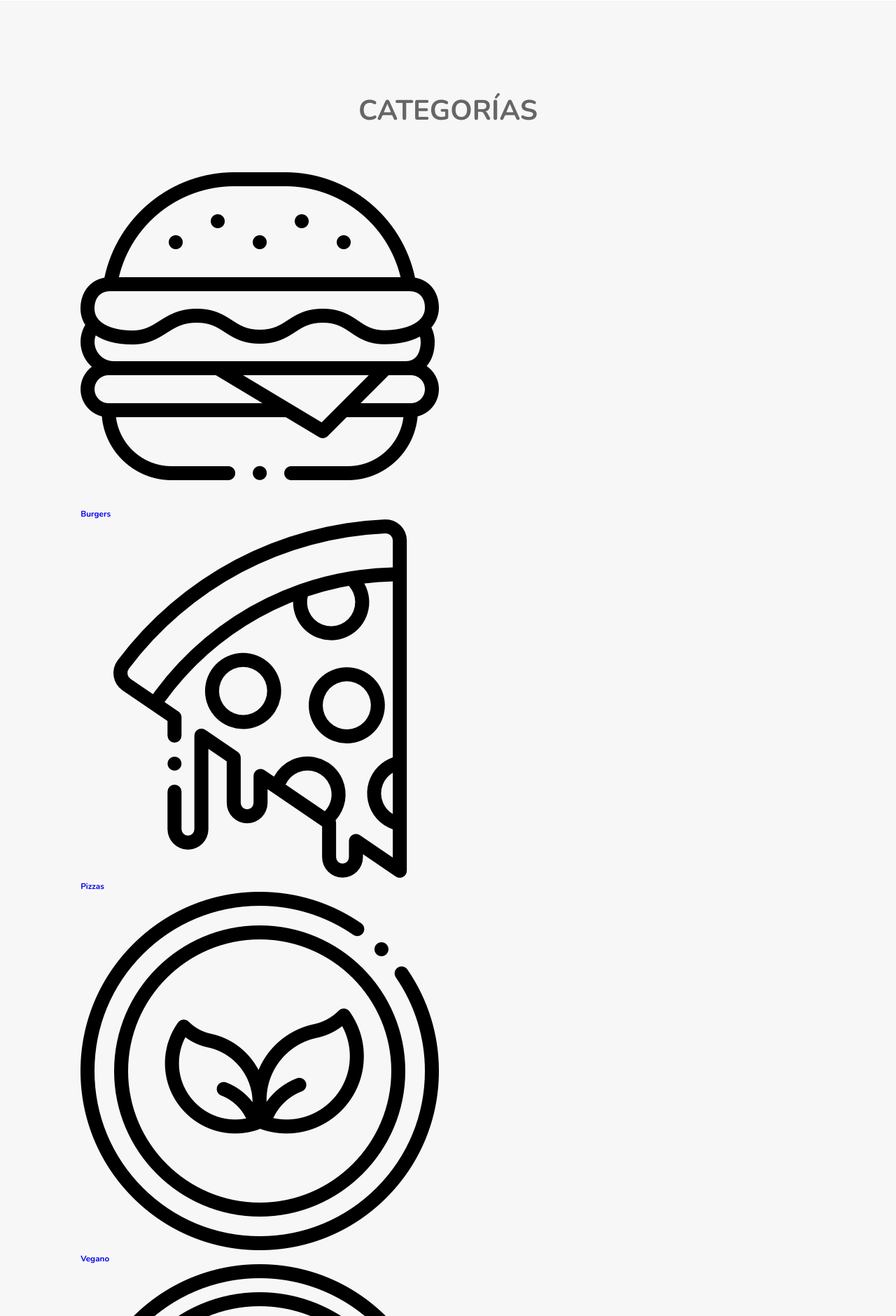
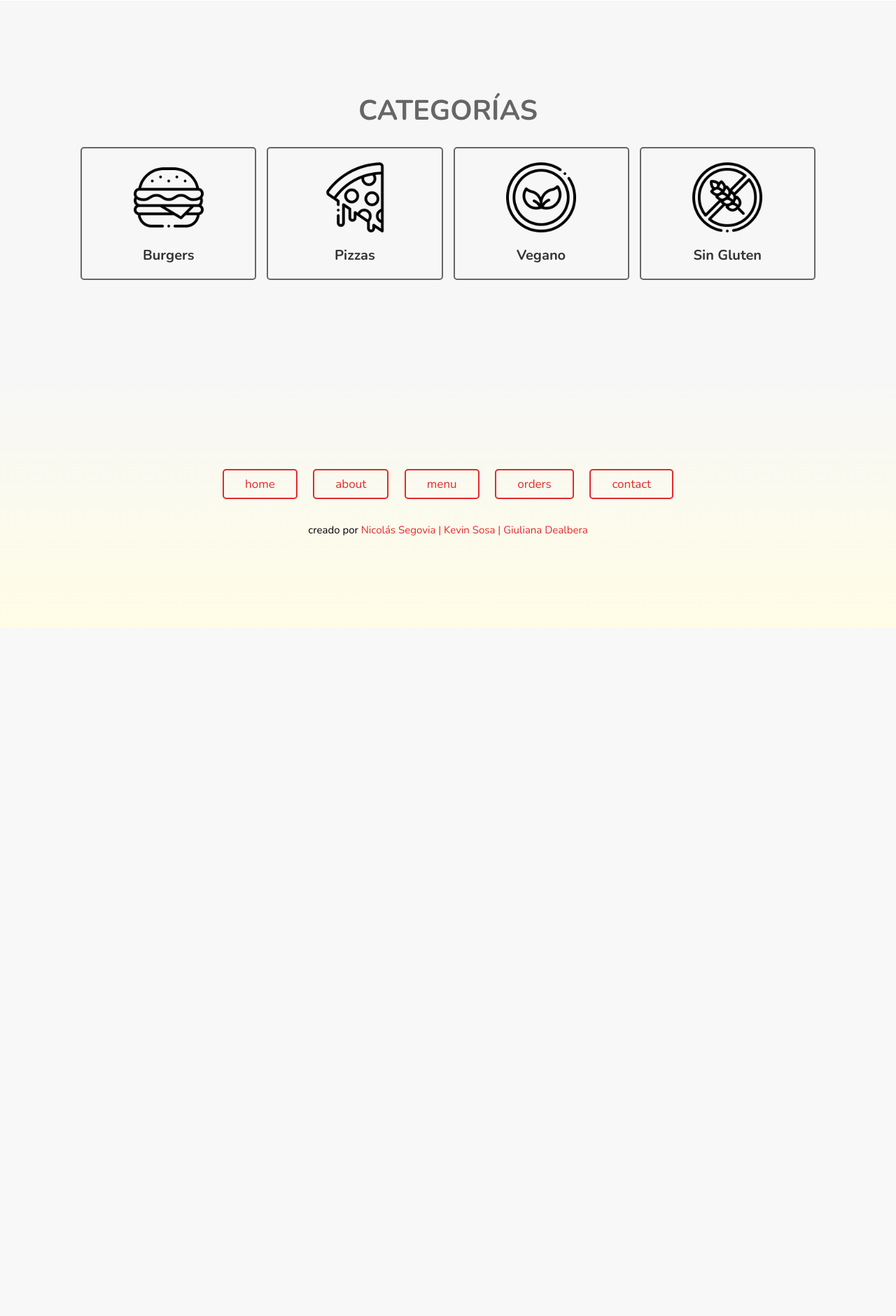
Before and after one commit to CodeSystem2022/Compunerds-ProyectoIntegrador-ProyectoFinal, a PHP site: page /home.html in a window 1280 px wide. Shown: the part 799-2679 px from the top of the page at 70% size. After the commit the page ends 1696 px from the top, so only its background shows below. Run offline with PHP 8.4, Linux system fonts and the light colour scheme.

Commit message:
add: estilos categoria y footer

```diff
--- a/css/style.css
+++ b/css/style.css
@@ -1,5 +1,6 @@
 @import url('https://fonts.googleapis.com/css2?family=Nunito:wght@200;300;400;600;700&display=swap');
 
+/* estilos globales */
 :root{
     --red: #e12c2c;
     --yellow: #ffc809;
@@ -94,6 +95,7 @@ section{
     color: var(--yellow);
 }
 
+/* header */
 header{
     position: fixed;
     top: 0; left: 0; right: 0;
@@ -137,6 +139,7 @@ header .navbar a:hover{
     display: none;
 }
 
+/* portada home */
 .home{
     display: flex;
     flex-wrap: wrap;
@@ -181,3 +184,64 @@ header .navbar a:hover{
     color: var(--light-gray);
     padding: 1rem 0;
 }
+
+/* category home */
+.category .box_container{
+    display: grid;
+    grid-template-columns: repeat(auto-fit, minmax(20rem, 1fr));
+    gap: 1.5rem;
+    align-items: flex-start;
+}
+
+.category .box_container .box{
+    border: .2rem solid var(--light-gray);
+    padding: 2rem;
+    border-radius: .5rem;
+    text-align: center;
+}
+
+.category .box_container .box img{
+    width: 100%;
+    height: 10rem;
+    object-fit: contain;
+}
+
+.category .box_container .box h3{
+    font-size: 2rem;
+    margin-top: 1.5rem;
+    color: var(--dark-gray);
+    text-transform: capitalize;
+}
+
+.category .box_container .box:hover{
+    background-color: var(--red);
+    border: .2rem solid var(--red);
+}
+
+.category .box_container .box:hover img{
+    filter: invert(1);
+}
+
+
+.category .box_container .box:hover h3{
+    color: #fff;
+}
+
+/* footer */
+.footer{
+    text-align: center;
+    background: linear-gradient(transparent, #fffde6);
+}
+
+.footer .links a{
+    margin: 1rem;
+}
+
+.footer .credit{
+    padding-top: 2rem;
+    font-size: 1.5rem;
+}
+
+.footer .credit span{
+    color: var(--red);
+}
```
